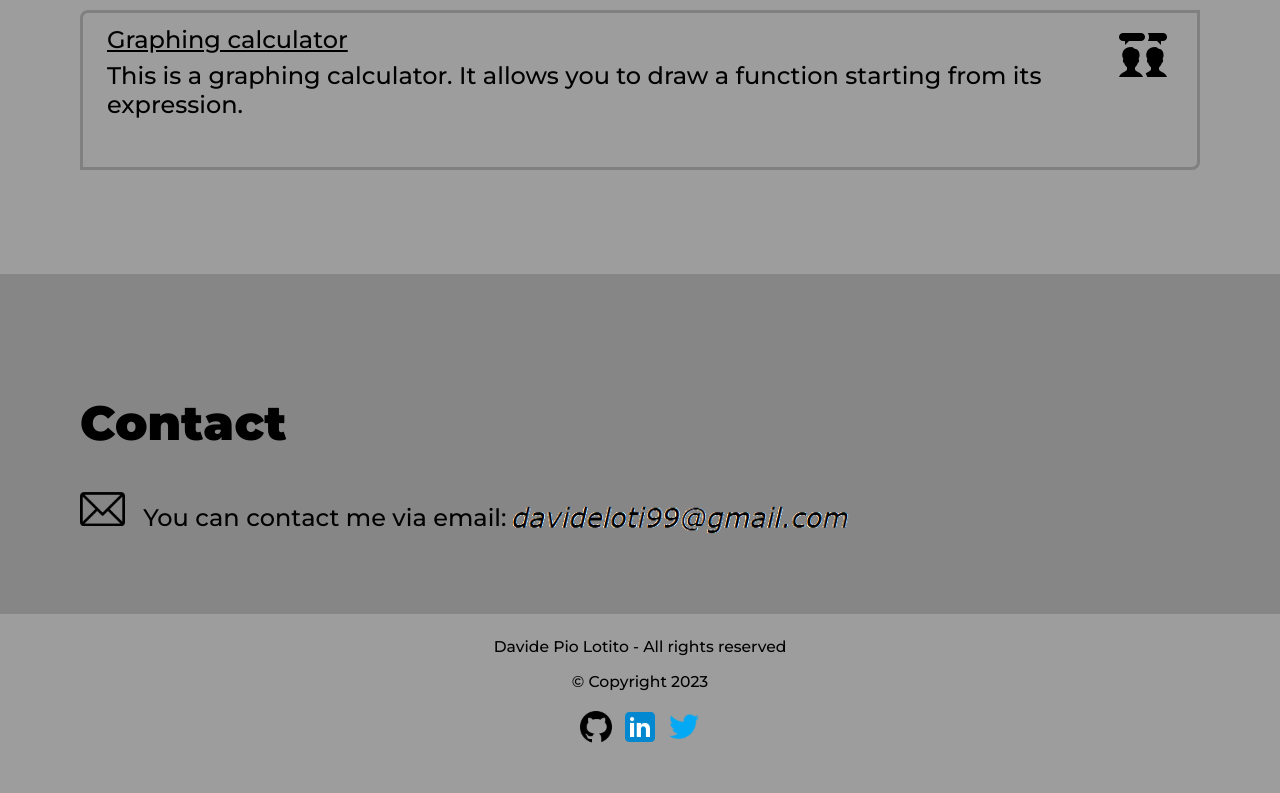
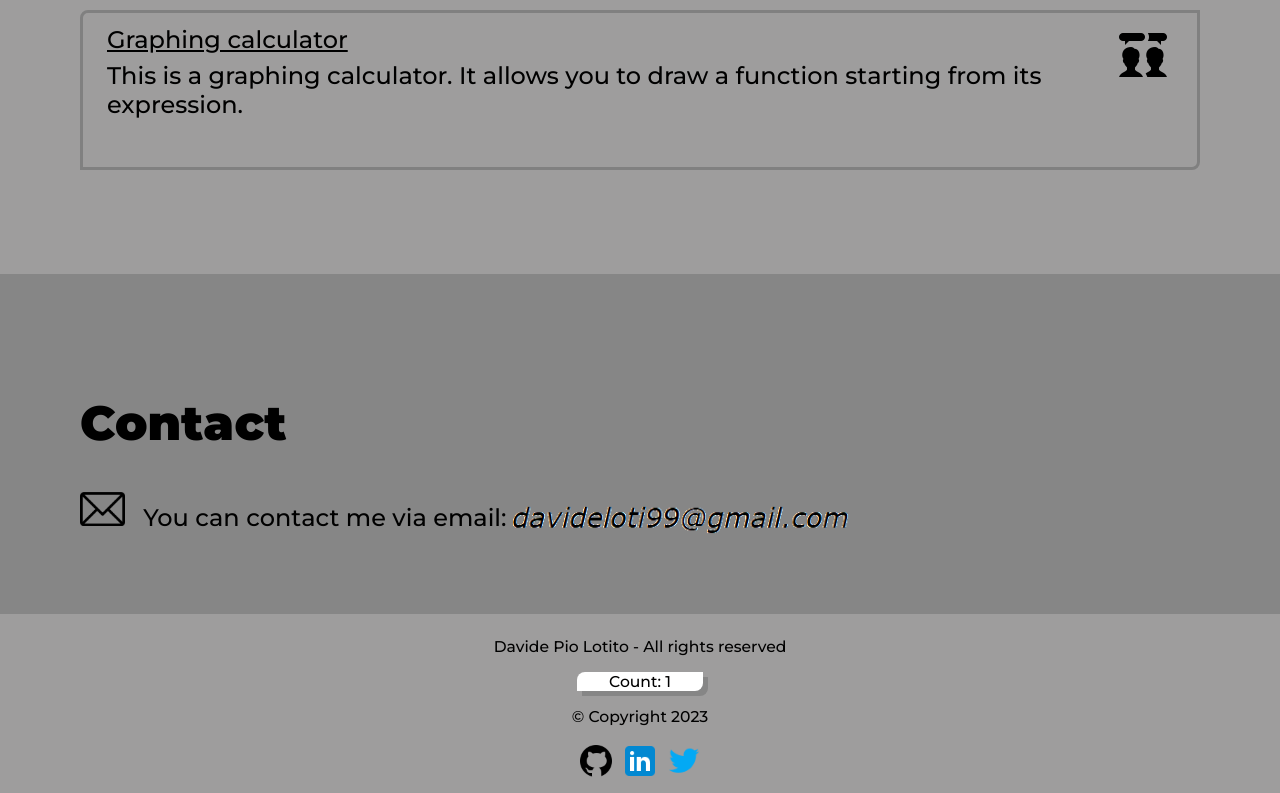
Before and after one commit to Davide-Lotito/davide-lotito.github.io, a plain HTML site: page index.html in a window 1280 px wide. Shown: the part 2412-3205 px from the top of the page. Before the commit the page ends 3170 px from the top, so only its background shows below. Drawn offline with Linux system fonts and the light colour scheme.

Commit message:
counter add

```diff
--- a/index.html
+++ b/index.html
@@ -10,6 +10,7 @@
     <meta name="author" content="Lotito Davide Pio">
     <link rel="stylesheet" href="./style/index.css"><!--custom style CSS-->
     <link rel="stylesheet" href="./style/button.css"><!--button CV style-->
+    <link rel="stylesheet" href="./style/counter.css"><!--button Counter style-->
     <link rel="stylesheet" href="https://cdnjs.cloudflare.com/ajax/libs/font-awesome/4.7.0/css/font-awesome.min.css"><!-- icon library -->
 </head>
 <body>
@@ -107,11 +108,13 @@
 
     <div class="footer">
         <p>Davide Pio Lotito - All rights reserved</p>
+        <div class="website-counter">Count: </div>
         <p>&copy; Copyright 2023</p>
         <a href="https://github.com/Davide-Lotito" target="_blank"><img src="./images/github.png"></a>
         <a href="https://www.linkedin.com/in/davide-lotito"><img src="./images/linkedin.png"></a>
         <a href="https://twitter.com/LotitoDavidePio"><img src="./images/twitter.png"></a>
     </div>
     <script src="./style/script.js"></script>
+    <script src="./style/count.js"></script>
 </body>
 </html>
--- /dev/null
+++ b/style/count.js
@@ -0,0 +1,12 @@
+var counterContainer = document.querySelector(".website-counter");
+var visitCount = localStorage.getItem("page_view");
+
+// Check if page_view entry is present
+if (visitCount) {
+  visitCount = Number(visitCount) + 1;
+  localStorage.setItem("page_view", visitCount);
+} else {
+  visitCount = 1;
+  localStorage.setItem("page_view", 1);
+}
+counterContainer.innerHTML += visitCount;
--- /dev/null
+++ b/style/counter.css
@@ -0,0 +1,10 @@
+/* Styles for website counter container */
+.website-counter {
+    background-color: #ffffff;
+    color: rgb(0, 0, 0);
+    position: relative;
+    width: 10%;
+    left: 45%;
+    border-radius: 8px 0 8px 0;
+    box-shadow: rgb(134, 134, 134) 5px 5px;
+}
```
